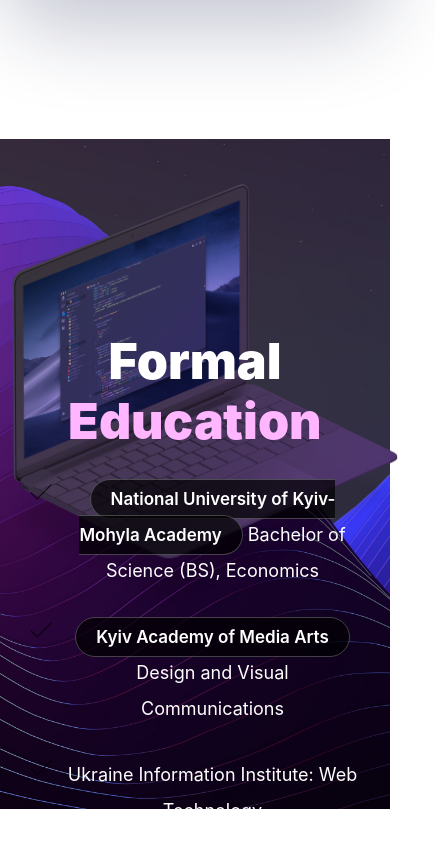
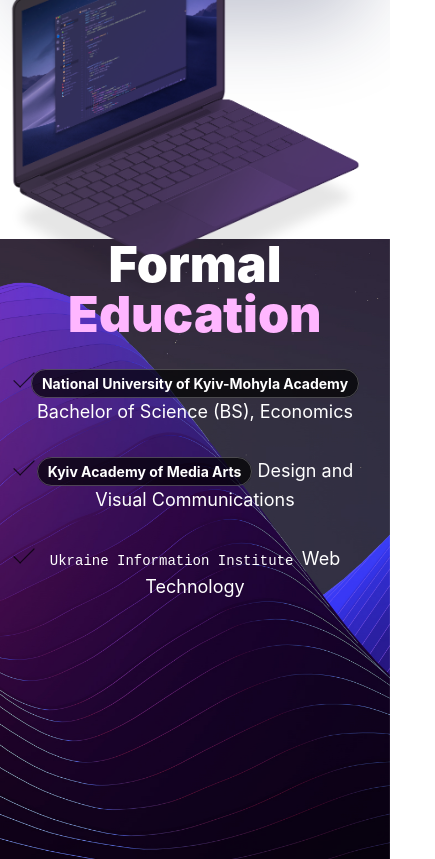
Before and after one commit to ValiaKu/kiddr, a Gatsby site: page / in a window 390 px wide. Shown: the part 4860-5719 px from the top of the page, 435 px wide, since content can reach past the window. Before the commit the page ends 5689 px from the top, so only its background shows below. Built offline with nearby package versions, Linux system fonts and the light colour scheme; Gatsby itself is replaced by a stand-in of ours.

Commit message:
fix mobile

```diff
--- a/src/pages/index.css
+++ b/src/pages/index.css
@@ -511,26 +511,49 @@
     grid-template-columns: auto;
   }
   .Footer {
-    padding-top: 50px;
-    margin-top: -150px;
+    padding-top: 0;
+    margin-top: -50px;
   }
   .Footer .Group {
     padding-left: 10px;
     padding-right: 10px;
+    position: relative;
+    padding-top: 0;
   }
   .Footer ul {
     padding-left: 0;
     margin-left: 0;
   }
   .Footer ul li {
-    line-height: 2;
+    padding-left: 0;
+    margin-left: 3px;
+    margin-right: 3px;
   }
   .macPic {
-    width: 100%;
-    bottom: 200px;
+    width: 90%;
+    bottom: 300px;
     left: 10px;
   }
   .WorkExperience {
     height: 1100px;
   }
+  .Skillset-wrapper .Skillset .Skillset-card {
+    width: 80%;
+  }
+  .Footer h2 {
+    line-height: 1;
+  }
+  #___gatsby {
+    width: 100%;
+    overflow-x: hidden;
+  }
+  .Container.Footer a {
+    font-size: 14px;
+    font-weight: bold;
+    padding: 5px 10px;
+  }
+  .Container.Footer li:last-child > span {
+    font-family: "Courier New", Courier, monospace;
+    font-size: 14px;
+  }
 }
--- a/src/pages/index.js
+++ b/src/pages/index.js
@@ -339,7 +339,9 @@
               </a>{" "}
               Design and Visual Communications
             </li>
-            <li>Ukraine Information Institute: Web Technology</li>
+            <li>
+              <span>Ukraine Information Institute </span> Web Technology
+            </li>
           </ul>
           <img src={Laptop} width='500' alt='Laptop' className='macPic' />
         </div>
```
